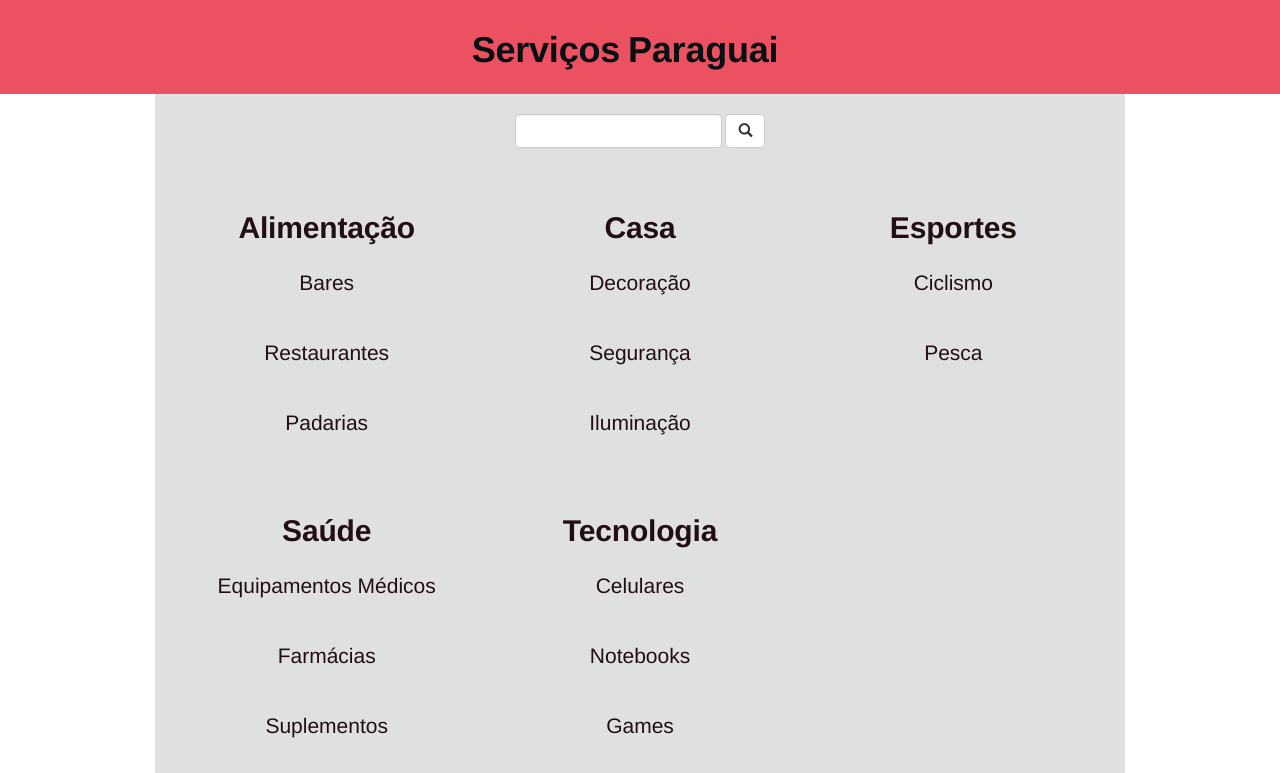
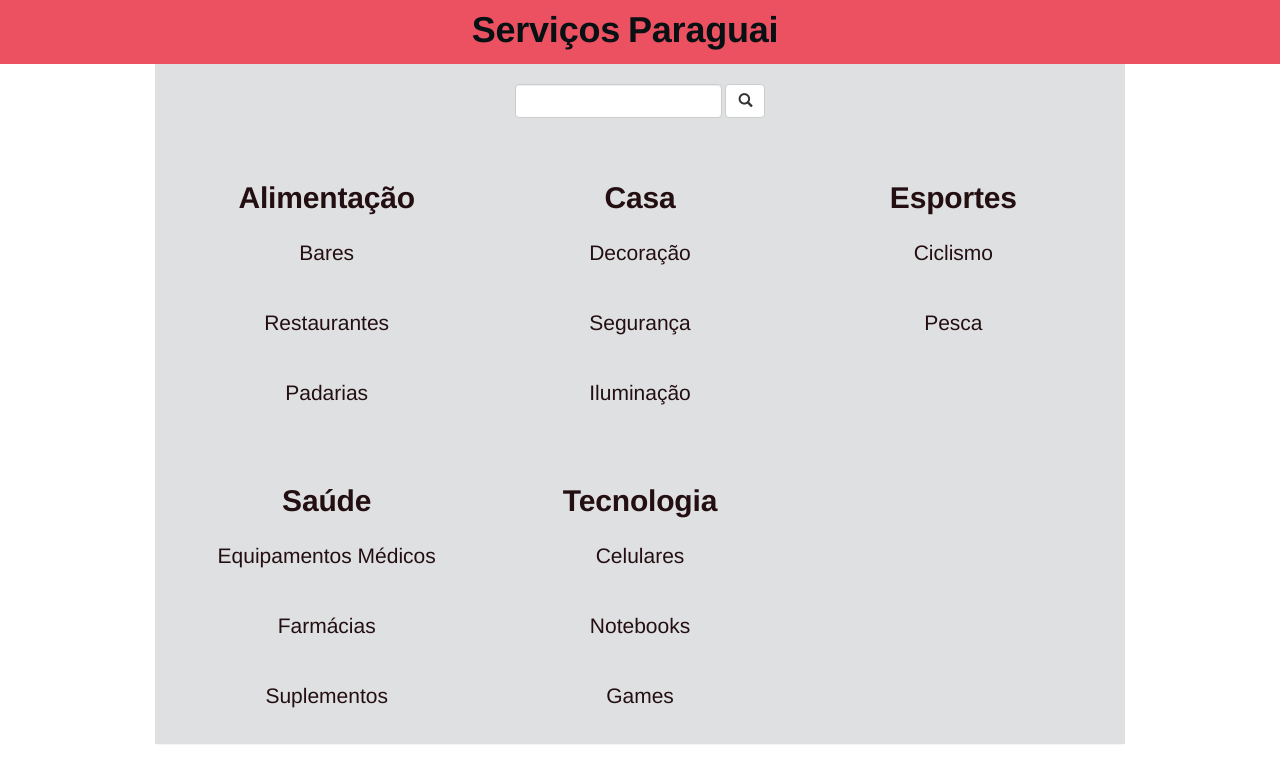
Before and after one commit to tyagow/servicos-paraguai, a Django app: page / in a window 1280 px wide. Shown: the top 773 px of the page. Run offline with Django 3.2, Linux system fonts and the light colour scheme; data comes from the database, SQL or seed files in the repository; some libraries are stand-ins or nearby versions.

Commit message:
Refatorando templates

```diff
--- a/core/static/css/main.css
+++ b/core/static/css/main.css
@@ -161,7 +161,7 @@ dl {
 #top {
     display:table;
     width:100%;
-    max-height: 150px;
+    max-height: 80px;
     height:50px;
     text-align: center;
     background:bottom center no-repeat;
@@ -173,11 +173,16 @@ dl {
     position:relative;
 
 }
+.titulo {
+    margin: auto;
+}
 
 .titulo a {
+    margin: auto;
     color: #071013;
     font-weight: bold;
 }
+
 .categorias-titulo {
     font-weight: bold;
     color: #230f11;
@@ -258,11 +263,17 @@ dl {
 }
 body > .container {
     padding: 0 0 0 0;
+    height: inherit;
     background-color: #ffffff;
     border: 0 solid transparent;
     border-radius: 4px;
     -webkit-box-shadow: 0 1px 1px rgba(0, 0, 0, 0.05);
     box-shadow: 0 1px 1px rgba(0, 0, 0, 0.05);
+
+}
+.fill {
+    min-height: 100%;
+    height: 100%;
 }
 /* This creates an alert spanning the full container */
  .row.alert {
@@ -378,3 +389,6 @@ width:300px;
     margin-bottom: 20px;
     margin-top: 20px;
 }
+a {
+    text-decoration: none;
+}
--- a/core/templates/base.html
+++ b/core/templates/base.html
@@ -20,13 +20,14 @@
 
         <link rel="stylesheet" href="{% static 'css/font-awesome.min.css' %}">
 {#        <link rel="stylesheet" href="{% static 'css/basalstyle/style.min.css' %}">#}
-        <link rel="stylesheet" href="{% static 'css/main.css' %}">
 
         <link href='http://fonts.googleapis.com/css?family=Economica:400,700' rel='stylesheet' type='text/css'>
 
 
+        <link rel="stylesheet" href="{% static 'css/main.css' %}">
+        <link rel="stylesheet" href="https://maxcdn.bootstrapcdn.com/bootstrap/3.3.7/css/bootstrap.min.css">
 
-        <link rel="stylesheet" href="https://maxcdn.bootstrapcdn.com/bootstrap/3.3.7/css/bootstrap.min.css">
+
         <script src="https://ajax.googleapis.com/ajax/libs/jquery/3.1.1/jquery.min.js"></script>
         <script src="https://maxcdn.bootstrapcdn.com/bootstrap/3.3.7/js/bootstrap.min.js"></script>
 
@@ -43,15 +44,9 @@
 	</head>
 
 	<body>
-
-    <!-- TOP -->
-    <nav id="top" data-stellar-background-ratio="0.5">
-        <div class="container">
-            <div class="countdown text-align-center row col-md-12">
-                <h1 class="titulo"><a href="{% url 'home' %}">Serviços Paraguai</a></h1>
-            </div>
-        </div>
-    </nav>
+    {% block  navbar %}
+        {% include 'nav.html' %}
+    {% endblock %}
     <div class="container">
             {% block content %}
             {% endblock %}
--- /dev/null
+++ b/core/templates/nav.html
@@ -0,0 +1,8 @@
+<!-- TOP -->
+<nav id="top" data-stellar-background-ratio="0.5">
+    <div class="container">
+        <div class="countdown text-align-center row col-md-12">
+            <h1 class="titulo"><a href="{% url 'home' %}">Serviços Paraguai</a></h1>
+        </div>
+    </div>
+</nav>
```
